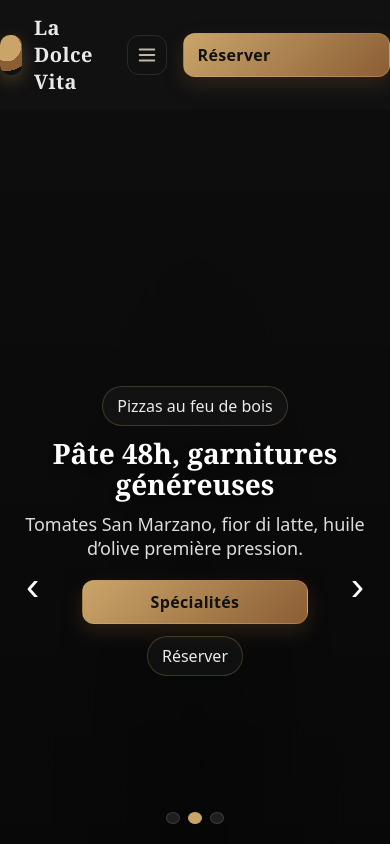
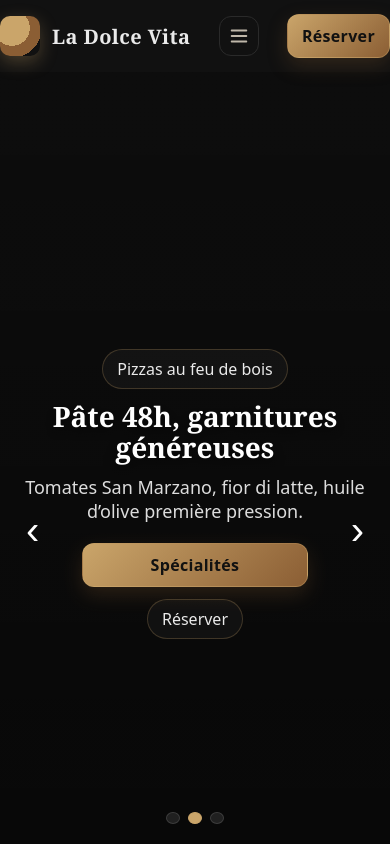
Before and after one commit to OwenMorvan35/resto, a website: page index.html in a window 390 px wide. Shown: the top 844 px of the page. Drawn offline with Linux system fonts and the light colour scheme.

Commit message:
fix responsive bouton nav bar

```diff
--- a/index.html
+++ b/index.html
@@ -922,6 +922,62 @@
       cursor: not-allowed !important;
       text-decoration: line-through;
       filter: grayscale(1);
+    }
+
+    @media (max-width: 680px) {
+
+      /* CTA pleine largeur seulement dans le contenu, pas dans le header */
+      .form .cta,
+      .hero .actions .cta,
+      #contact .cta {
+        width: 100%;
+      }
+
+      /* CTA de la NAV : largeur auto et pas d’étirement */
+      header .cta {
+        width: auto;
+        flex: 0 0 auto;
+      }
+    }
+
+    /* S’assure que le CTA de nav ne s’étire jamais même en desktop */
+    header .cta {
+      display: inline-flex;
+      align-items: center;
+      justify-content: center;
+      white-space: nowrap;
+      flex: 0 0 auto;
+      max-width: none;
+    }
+
+    /* 2.1 – Ne pas forcer le smooth scroll global (on gère via JS quand nécessaire) */
+    html {
+      scroll-behavior: auto;
+    }
+
+    /* 2.2 – Allège les effets coûteux sur mobile/tablette */
+    @media (max-width: 980px) {
+
+      /* Remplacer le blur par un fond plus opaque */
+      header {
+        backdrop-filter: none;
+        background: rgba(18, 18, 18, .95);
+      }
+
+      /* Désactiver la texture mix-blend (cher) quand on scrolle sur mobile */
+      body.texture:before {
+        display: none;
+      }
+    }
+
+    /* 2.3 – Promote to its own layer (peut aider sur certains navigateurs) */
+    header {
+      will-change: transform;
+    }
+
+    .carousel,
+    .carousel-track {
+      transform: translateZ(0);
     }
   </style>
 </head>
```
